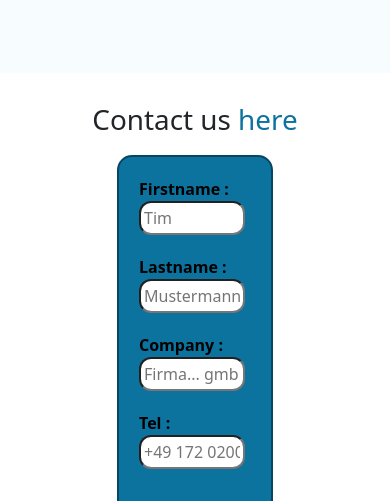
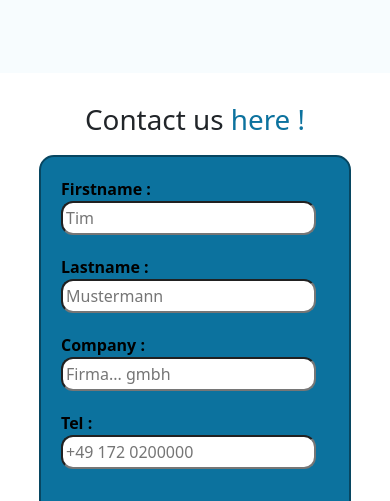
Before and after one commit to BorisDvn/InterfaceDesign-bbck, a plain HTML site: page pages/contact.html in a window 390 px wide. Shown: the part 263-764 px from the top of the page. Drawn offline with nearby package versions, Linux system fonts and the light colour scheme.

Commit message:
fix size contact-form

```diff
--- a/css/contact.css
+++ b/css/contact.css
@@ -18,7 +18,7 @@
     border: 2px #074661 solid;
     border-radius: 15px;
     background-color: #0C729E;
-    width: 40%;
+    width: 50%;
     padding-left: 20px;
     padding-right: 20px;
     padding-top: 20px;
@@ -122,3 +122,9 @@
         width: 190%;
     }
 }
+
+@media screen and (max-width: 1200px) {
+    #contact {
+        width: 80%;
+    }
+}
--- a/pages/contact.html
+++ b/pages/contact.html
@@ -101,7 +101,7 @@
         </div>
     </div>
     <div id="contact_title">
-        <h1><span id="title1">Contact us </span> <span id="title2">here</span></h1>
+        <h1><span id="title1">Contact us </span> <span id="title2">here !</span></h1>
     </div>
     <div id="contact">
         <form method="post" action="">
```
